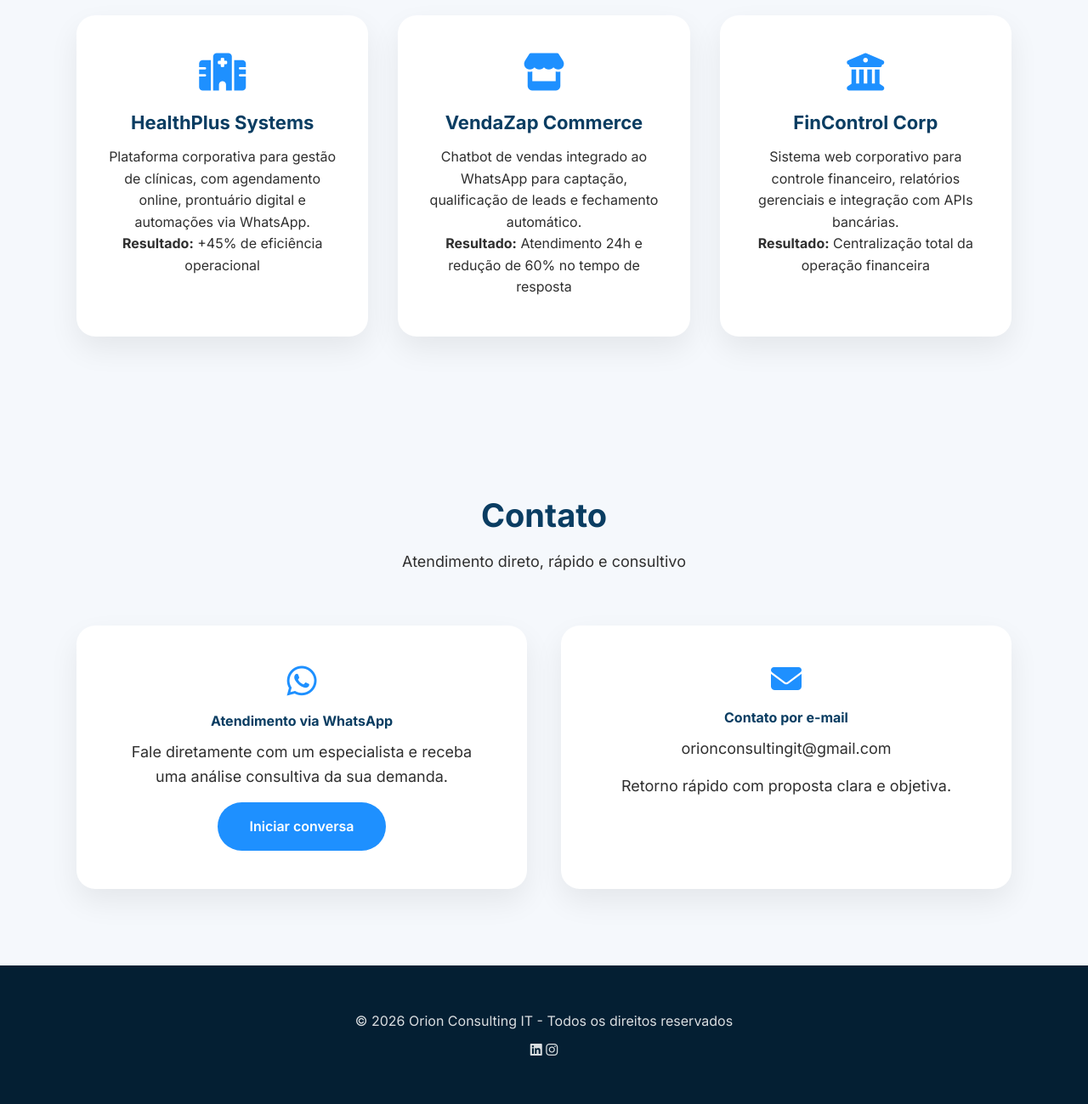
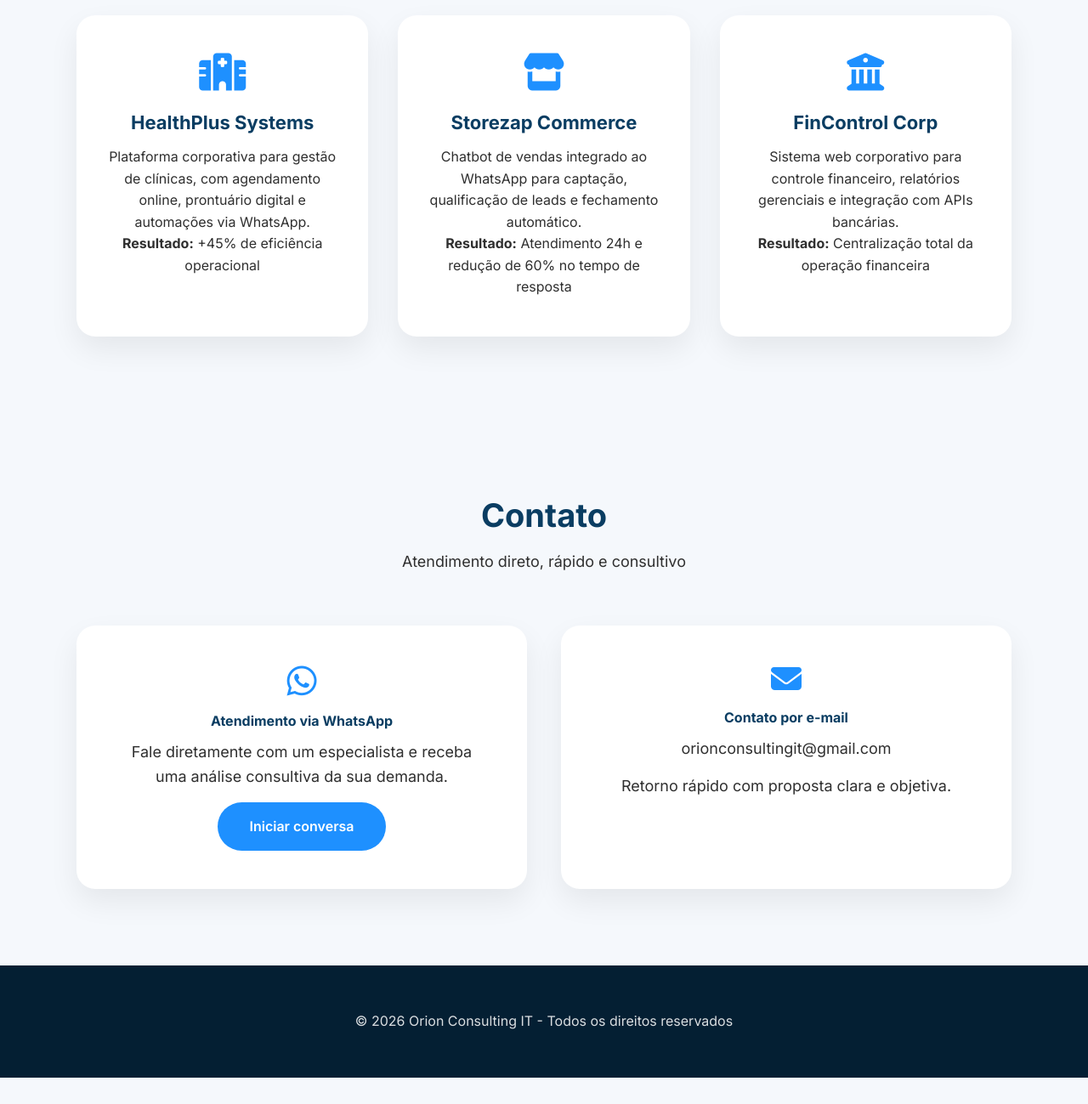
Before and after one commit to yViktorSilva/orion-consulting-it, a plain HTML site: page index.html in a window 1280 px wide. Shown: the part 2060-3359 px from the top of the page at 85% size. After the commit the page ends 3328 px from the top, so only its background shows below. Drawn offline with Linux system fonts and the light colour scheme.

Commit message:
Update index.html

```diff
--- a/index.html
+++ b/index.html
@@ -172,7 +172,7 @@
 
       <div class="service-card">
         <i class="fas fa-store"></i>
-        <h4>VendaZap Commerce</h4>
+        <h4>Storezap Commerce</h4>
         <p>Chatbot de vendas integrado ao WhatsApp para captação, qualificação de leads e fechamento automático.</p>
         <p><strong>Resultado:</strong> Atendimento 24h e redução de 60% no tempo de resposta</p>
       </div>
@@ -214,7 +214,6 @@
 
 <footer>
   <p>© 2026 Orion Consulting IT - Todos os direitos reservados</p>
-  <p><i class="fab fa-linkedin"></i> <i class="fab fa-instagram"></i></p>
 </footer>
 
 </body>
```
